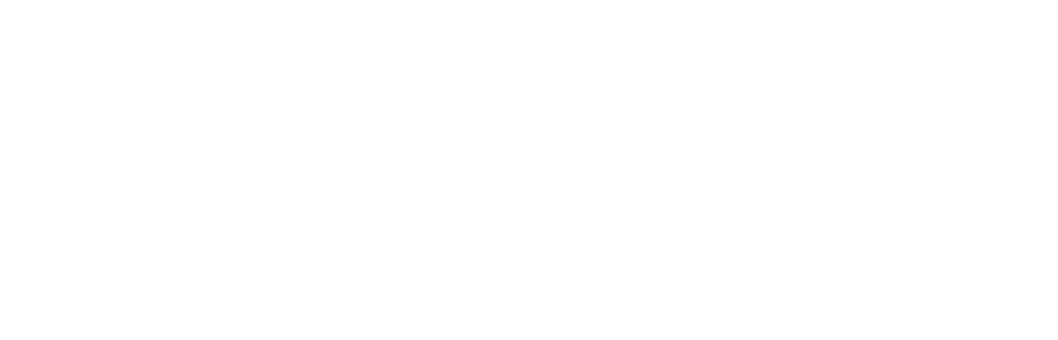
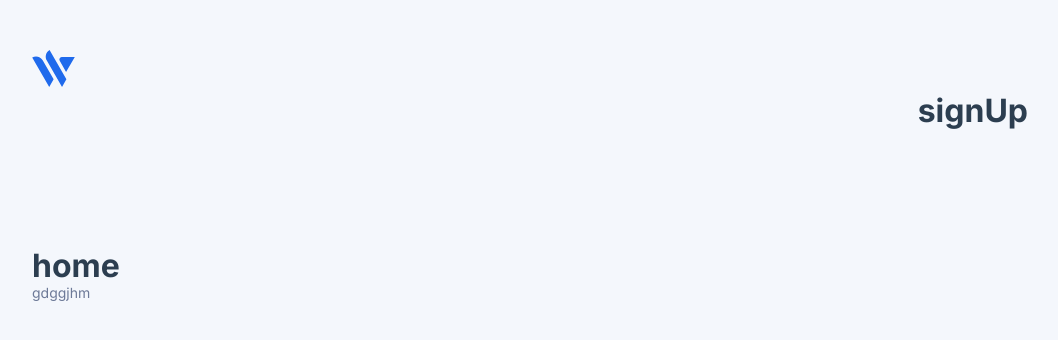
Before and after one commit to Ssalma/wallet_app, a Vue app: page /auth/signup in a window 1280 px wide. Before the commit this address had no page. Shown: the top 340 px of the page, without its empty margins (110-1168 px from the left). Built offline with nearby package versions, Linux system fonts and the light colour scheme.

Commit message:
auth-layout

```diff
--- a/src/layout/AuthScreens.vue
+++ b/src/layout/AuthScreens.vue
@@ -24,7 +24,7 @@
 <script>
 import logo from "@/assets/Union.svg";
 export default {
-  name: "authDashboard",
+  name: "AuthScreen",
     props: {
         title: {
             type: String,
--- a/src/router/index.js
+++ b/src/router/index.js
@@ -1,12 +1,11 @@
 import { createRouter, createWebHistory } from "vue-router";
 import ComponentView from "../views/ComponentView.vue";
 import HomeView from "../views/Home.vue";
-import { DashboardModal, pagination } from "@/components";
 // import DashboardLayout from "../layout/Dashboard.vue";
+import {LoginView, ForgetPassword, CheckInbox, OtpCreatePin, OtpVerification, ResetPassword, SignUp} from "@/views";
 const DashboardLayout = () =>
   import(/* webpackChunkName: "dashboard" */ "../layout/Dashboard.vue");
-const authDashboard = () =>
-  import(/* webpackChunkName: "dashboard" */ "../layout/AuthScreens.vue");
+
 
 const routes = [
   {
@@ -14,8 +13,9 @@
     name: "home",
     component: HomeView,
   },
+
   {
-    path: "/",
+    path: "/dashboard",
     name: "Dashboard",
     component: DashboardLayout,
     children: [
@@ -37,24 +37,44 @@
     ],
   },
   {
-    path: "/authDashboard",
-    name: "authDashboard",
-    component: authDashboard,
+    path: "/auth/login",
+    name: "login",
+    component: LoginView,
+  },
+  {
+    path: "/auth/checkinbox",
+    name: "checkinbox",
+    component: CheckInbox,
+  },
+  {
+    path: "/auth/otpcreatepin",
+    name: "otpcreatepin",
+    component: OtpCreatePin,
+  },
+  {
+    path: "/auth/otpverification",
+    name: "otpverification",
+    component: OtpVerification,
+  },
+  {
+    path: "/auth/resetpassword",
+    name: "resetpassword",
+    component: ResetPassword,
+  },
+  {
+    path: "/auth/signup",
+    name: "signup",
+    component: SignUp,
+  },
+  {
+    path: "/auth/forgetpassword",
+    name: "forgetpassword",
+    component: ForgetPassword,
   },
   {
     path: "/components",
     name: "components",
     component: ComponentView,
-  },
-  {
-    path: "/pagination",
-    name: "pagination",
-    component: pagination,
-  },
-  {
-    path: "/dashboardmodal",
-    name: "dashboardmodal",
-    component: DashboardModal,
   },
   {
     path: "/about",
--- /dev/null
+++ b/src/views/auth/OtpCreatePin/OtpCreatePin.vue
@@ -0,0 +1,22 @@
+<template>
+    <auth-screen title="home" subtitle="gdggjhm">
+      <template #content>
+        <h1>otp</h1>
+      </template>
+    </auth-screen>
+  </template>
+
+  <script>
+  import AuthScreen from '@/layout/AuthScreens.vue'
+
+  export default {
+      components: {
+          AuthScreen
+      },
+
+  }
+  </script>
+
+  <style>
+
+  </style>
--- /dev/null
+++ b/src/views/auth/checkInbox/CheckInbox.vue
@@ -0,0 +1,22 @@
+<template>
+    <auth-screen title="home" subtitle="gdggjhm">
+      <template #content>
+        <h1>checkInbox</h1>
+      </template>
+    </auth-screen>
+  </template>
+
+  <script>
+  import AuthScreen from '@/layout/AuthScreens.vue'
+
+  export default {
+      components: {
+          AuthScreen
+      },
+
+  }
+  </script>
+
+  <style>
+
+  </style>
--- /dev/null
+++ b/src/views/auth/forgetpassword/ForgetPassword.vue
@@ -0,0 +1,22 @@
+<template>
+    <auth-screen title="home" subtitle="gdggjhm">
+      <template #content>
+        <h1>thislkj</h1>
+      </template>
+    </auth-screen>
+  </template>
+
+  <script>
+  import AuthScreen from '@/layout/AuthScreens.vue'
+
+  export default {
+      components: {
+          AuthScreen
+      },
+
+  }
+  </script>
+
+  <style>
+
+  </style>
--- /dev/null
+++ b/src/views/auth/login/LoginView.vue
@@ -0,0 +1,22 @@
+<template>
+  <auth-screen title="home" subtitle="gdggjhm">
+    <template #content>
+      <h1>this</h1>
+    </template>
+  </auth-screen>
+</template>
+
+<script>
+import AuthScreen from '@/layout/AuthScreens.vue'
+
+export default {
+    components: {
+        AuthScreen
+    },
+
+}
+</script>
+
+<style>
+
+</style>
--- /dev/null
+++ b/src/views/auth/otpVerification/OtpVerification.vue
@@ -0,0 +1,22 @@
+<template>
+    <auth-screen title="home" subtitle="gdggjhm">
+      <template #content>
+        <h1>otpVerification</h1>
+      </template>
+    </auth-screen>
+  </template>
+
+  <script>
+  import AuthScreen from '@/layout/AuthScreens.vue'
+
+  export default {
+      components: {
+          AuthScreen
+      },
+
+  }
+  </script>
+
+  <style>
+
+  </style>
--- /dev/null
+++ b/src/views/auth/resetPassword/ResetPassword.vue
@@ -0,0 +1,22 @@
+<template>
+    <auth-screen title="home" subtitle="gdggjhm">
+      <template #content>
+        <h1>reset</h1>
+      </template>
+    </auth-screen>
+  </template>
+
+  <script>
+  import AuthScreen from '@/layout/AuthScreens.vue'
+
+  export default {
+      components: {
+          AuthScreen
+      },
+
+  }
+  </script>
+
+  <style>
+
+  </style>
--- /dev/null
+++ b/src/views/auth/signup/SignUp.vue
@@ -0,0 +1,22 @@
+<template>
+    <auth-screen title="home" subtitle="gdggjhm">
+      <template #content>
+        <h1>signUp</h1>
+      </template>
+    </auth-screen>
+  </template>
+
+  <script>
+  import AuthScreen from '@/layout/AuthScreens.vue'
+
+  export default {
+      components: {
+          AuthScreen
+      },
+
+  }
+  </script>
+
+  <style>
+
+  </style>
--- /dev/null
+++ b/src/views/index.js
@@ -0,0 +1,9 @@
+import LoginView from "@/views/auth/login/LoginView"
+import ForgetPassword from "@/views/auth/forgetpassword/ForgetPassword"
+import CheckInbox from "@/views/auth/checkInbox/CheckInbox"
+import OtpCreatePin from "@/views/auth/OtpCreatePin/OtpCreatePin"
+import OtpVerification from "@/views/auth/otpVerification/OtpVerification"
+import ResetPassword from "@/views/auth/resetPassword/ResetPassword"
+import SignUp from "@/views/auth/signup/SignUp"
+
+export {LoginView, ForgetPassword, CheckInbox, OtpCreatePin, OtpVerification, ResetPassword, SignUp}
```
